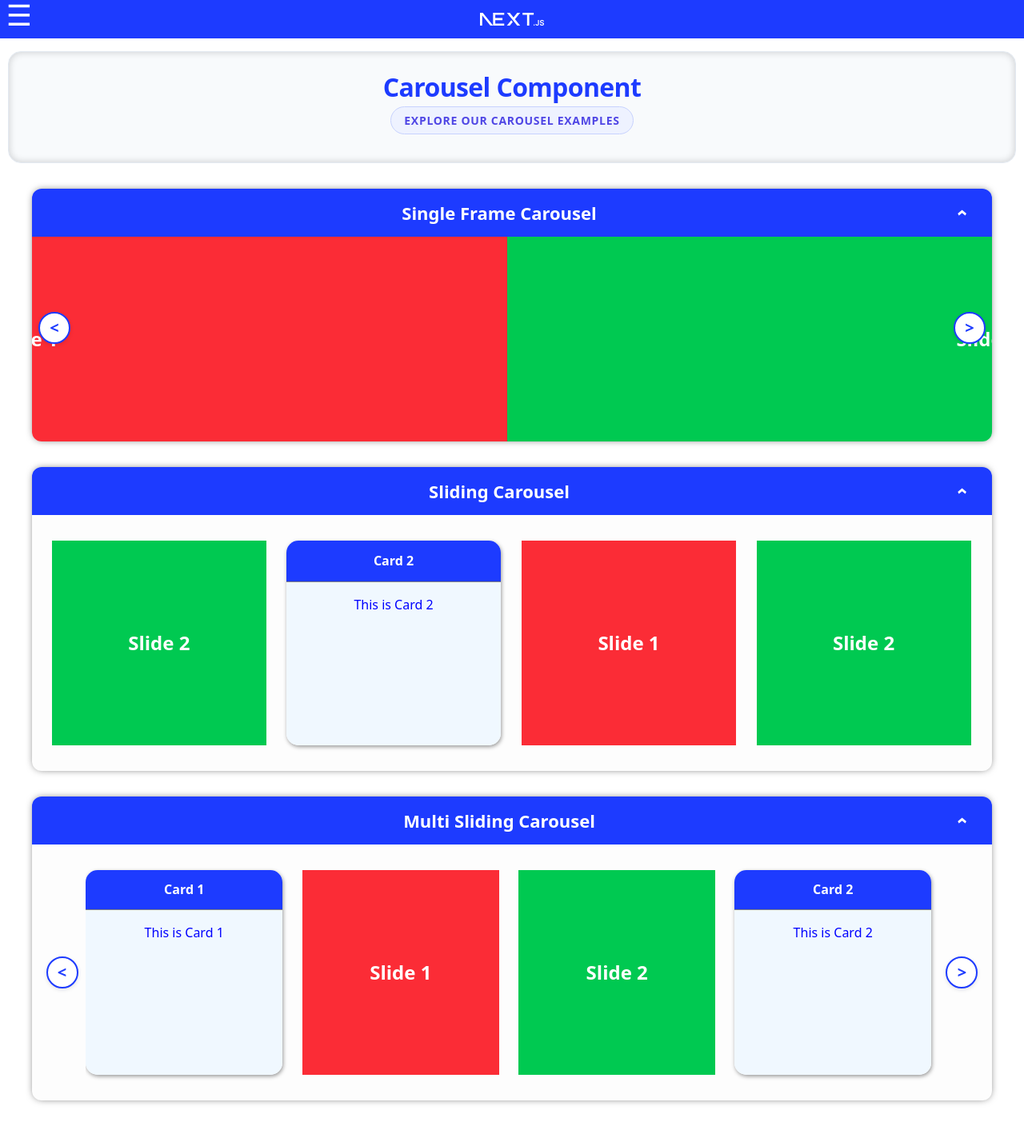
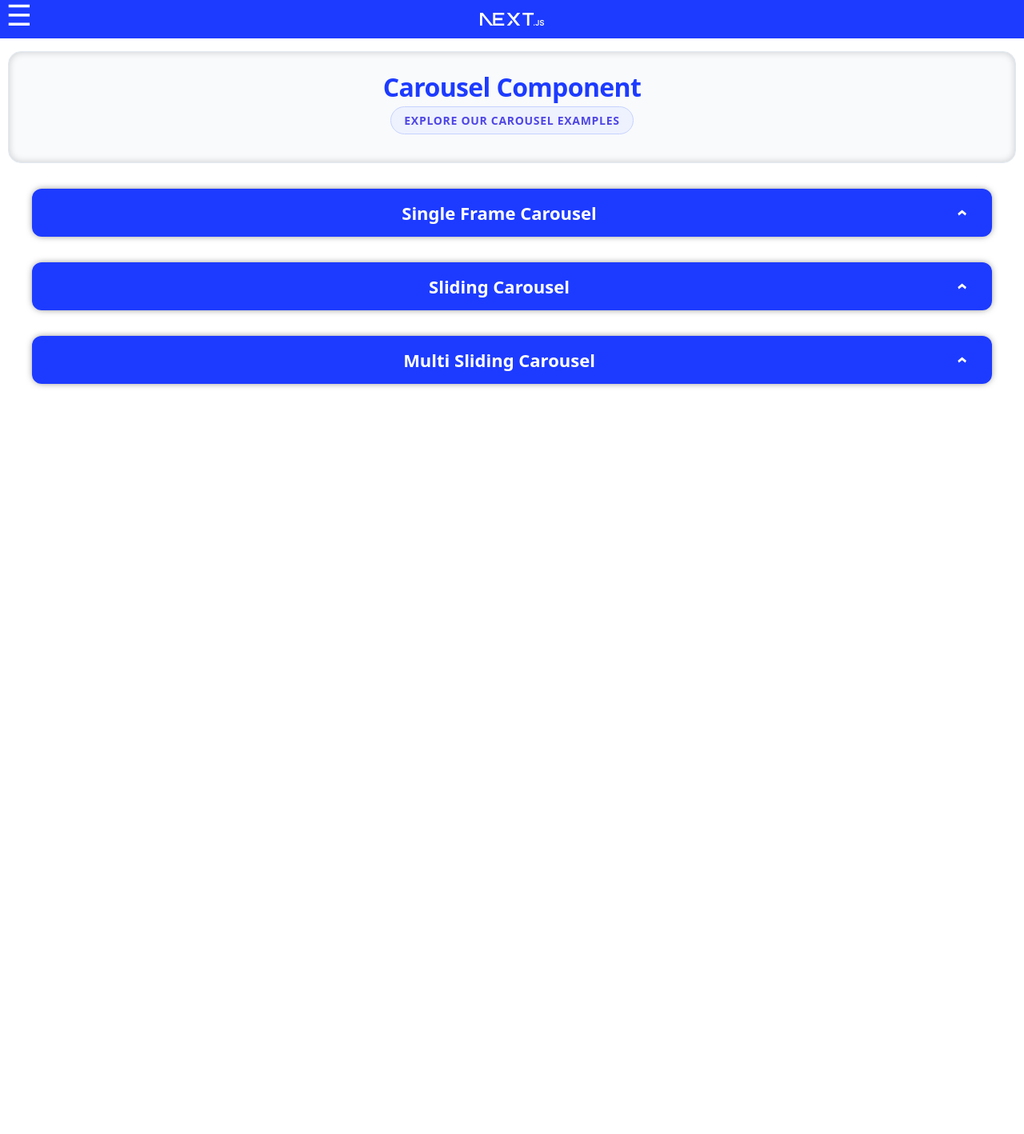
Before and after one commit to Manik0821/NextJS-projects, a Next.js app in the folder nextjs-lib/: page /carousel in a window 1280 px wide. Shown: the top 1418 px of the page at 80% size. After the commit the page ends 800 px from the top, so only its background shows below. Built offline with nearby package versions, Linux system fonts and the light colour scheme.

Commit message:
changed initial state

```diff
--- a/nextjs-lib/app/carousel/multi-slide-carousel/multi-slide-carousel.tsx
+++ b/nextjs-lib/app/carousel/multi-slide-carousel/multi-slide-carousel.tsx
@@ -44,7 +44,7 @@ const Carousel = ({ children }: { children: React.ReactNode }) => {
                 </div>
 
                 {/* The Container (Accordion targets this) */}
-                <div className="carousel-container accordion-cont-expanded" ref={parentRef}>
+                <div className="carousel-container accordion-cont-collapsed" ref={parentRef}>
 
                     <div className="carousel-control-button">
                         <button className='control-button' onClick={() => scroll('left')}>
--- a/nextjs-lib/app/carousel/single-frame-carousel/single-frame-carousel.tsx
+++ b/nextjs-lib/app/carousel/single-frame-carousel/single-frame-carousel.tsx
@@ -79,7 +79,7 @@ const Carousel = ({ children, autoSlide = true, interval = 3000 }: CarouselProps
                     <Arrow direction={dir} />
                 </div>
 
-                <div className="carousel-container accordion-cont-expanded" ref={parentRef}>
+                <div className="carousel-container accordion-cont-collapsed" ref={parentRef}>
                     <div className="carousel-control-button">
                         <button className='control-button button-left' onClick={() => scroll('left')}>
                             {'<'}
--- a/nextjs-lib/app/carousel/sliding-carousel/sliding-carousel.tsx
+++ b/nextjs-lib/app/carousel/sliding-carousel/sliding-carousel.tsx
@@ -32,7 +32,7 @@ const Carousel = ({ children }: { children: React.ReactNode }) => {
                     <div className="carousel-title" >Sliding Carousel </div>
                     <Arrow direction={dir} />
                 </div>
-                <div className="carousel-container  accordion-cont-expanded" ref={carouselRef}>
+                <div className="carousel-container  accordion-cont-collapsed" ref={carouselRef}>
                     <div className="carousel-cont-track">
 
                         {children || (
```
